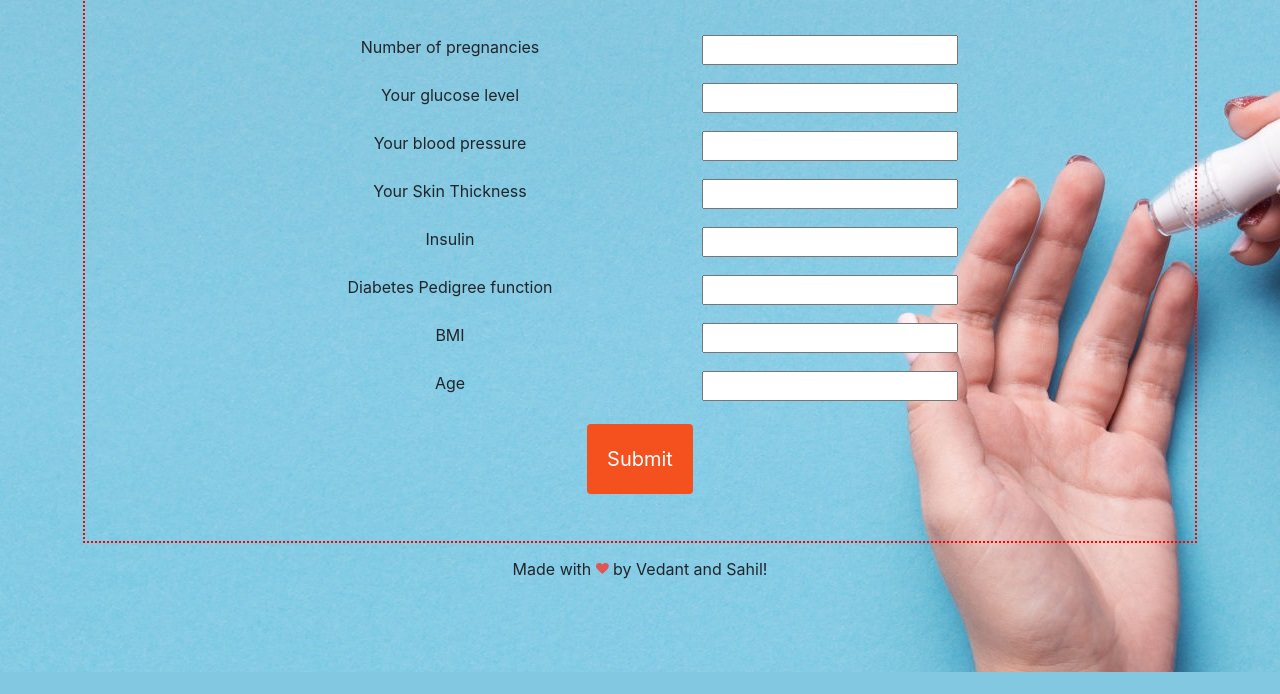
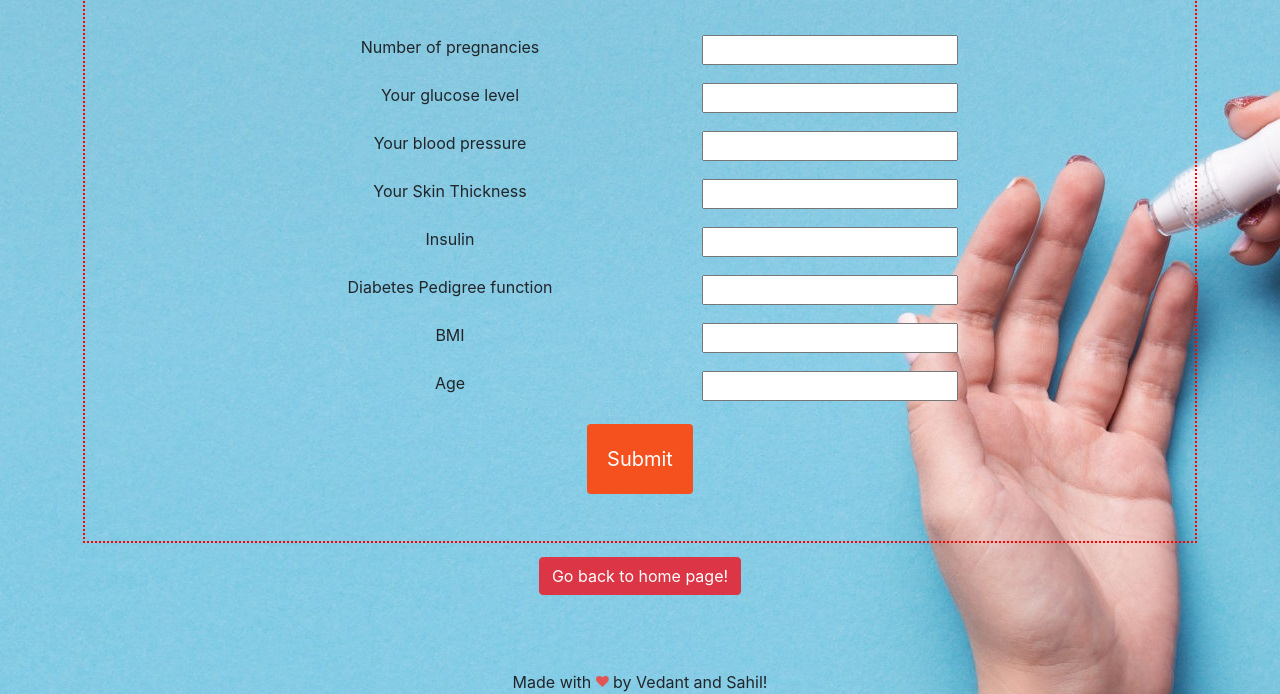
Before and after one commit to ItsNaSa/Diabetes-Predictor, a Flask app: page /predictor in a window 1280 px wide. Shown: the part 128-822 px from the top of the page. Before the commit the page ends 800 px from the top, so only its background shows below. Run offline with Flask 2, Linux system fonts and the light colour scheme; some libraries are stand-ins or nearby versions.

Commit message:
Added button to move to previous page

```diff
--- a/app.py
+++ b/app.py
@@ -20,7 +20,7 @@ app.config.update(dict(
     WTF_CSRF_SECRET_KEY="3062657BB8605C5BF791641664B38721F27CAC21"
 ))
 
-@app.route('/')
+@app.route('/', methods=["GET", "POST"])
 def index():
     return redirect(url_for('home'))
 
--- a/templates/predictorPage.html
+++ b/templates/predictorPage.html
@@ -114,8 +114,18 @@
                 </div>
             </form>
         </div>
+        <div class="container">
+            <div class="row">
+                <div class="col-md-12 col-sm-12 text-center">
+                    <form action="/" method="post">
+                        <button type="submit" class="btn btn-danger">Go back to home page!</button>
+                    </form>
+                </div>
+            </div>
+        </div>
+
     </body>
-    <div class="text-center">
+    <div class="text-center" style="padding-top: 75px;">
         Made with <svg viewBox="0 0 1792 1792" preserveAspectRatio="xMidYMid meet" xmlns="http://www.w3.org/2000/svg" style="height: 0.8rem;"><path d="M896 1664q-26 0-44-18l-624-602q-10-8-27.5-26T145 952.5 77 855 23.5 734 0 596q0-220 127-344t351-124q62 0 126.5 21.5t120 58T820 276t76 68q36-36 76-68t95.5-68.5 120-58T1314 128q224 0 351 124t127 344q0 221-229 450l-623 600q-18 18-44 18z" fill="#e25555"></path></svg> by Vedant and Sahil!
     </div>
 </body>
```
Also changed, not shown: README.md (added).
